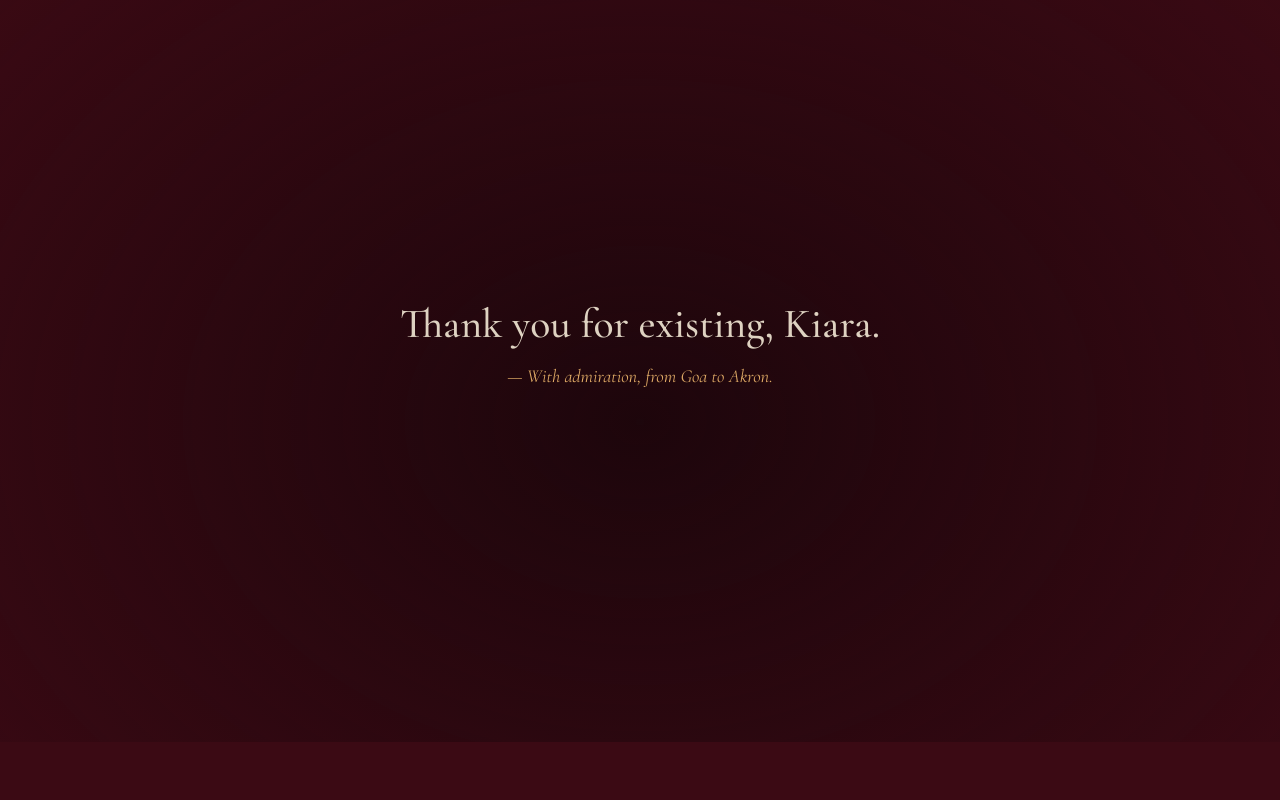
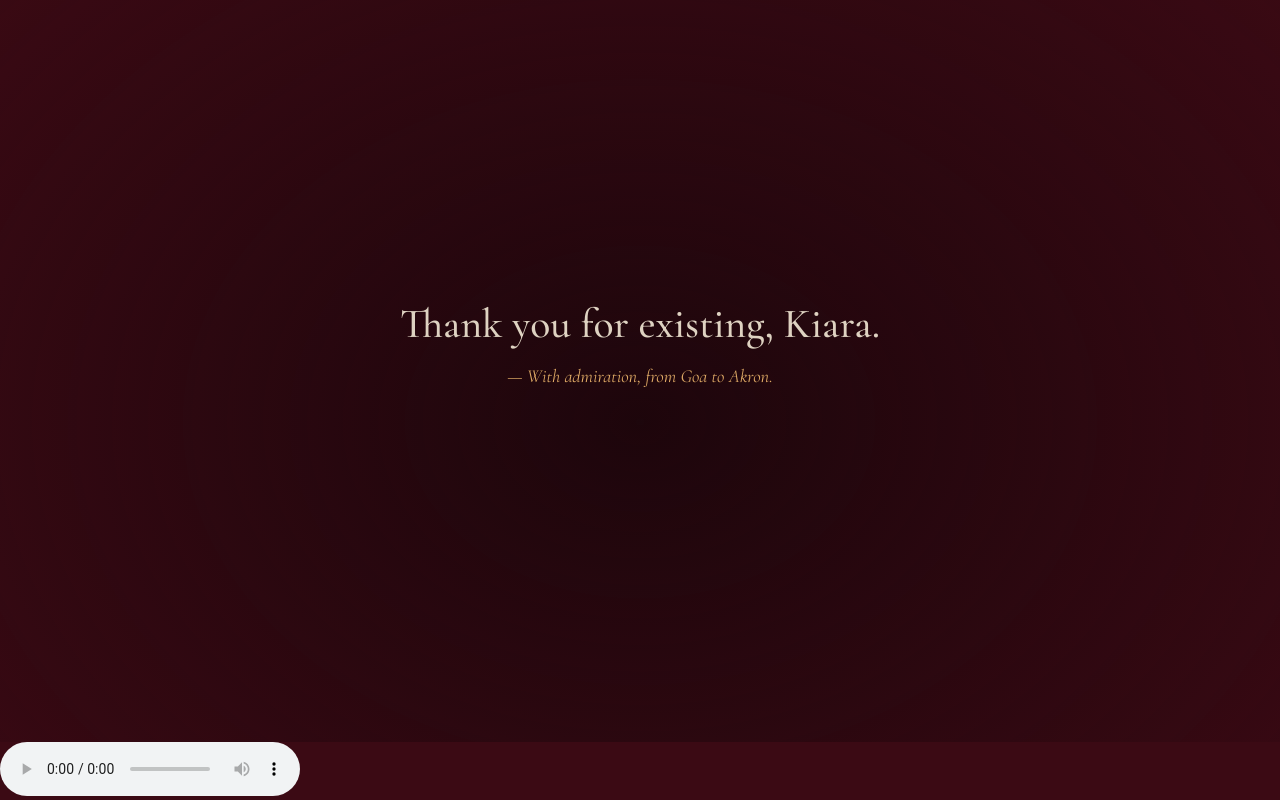
Before and after one commit to daksh100408/KI, a plain HTML site: page index.html in a window 1280 px wide. Shown: the part 6458-7258 px from the top of the page. Before the commit the page ends 7200 px from the top, so only its background shows below. Drawn offline with nearby package versions, Linux system fonts and the light colour scheme.

Commit message:
Update index.html

```diff
--- a/index.html
+++ b/index.html
@@ -508,7 +508,7 @@ h1,h2,h3{font-family:var(--font-head);font-weight:500;color:var(--ivory);}
     <input type="range" class="vinyl-slider" id="volSlider" min="0" max="100" value="40">
   </div>
 </div>
-<audio id="loveSong" src="love-song.mp3" preload="none" loop></audio>
+<audio id="loveSong" src="love-song.mp3" controls loop></audio>
 
 <script>
 gsap.registerPlugin(ScrollTrigger);
```
